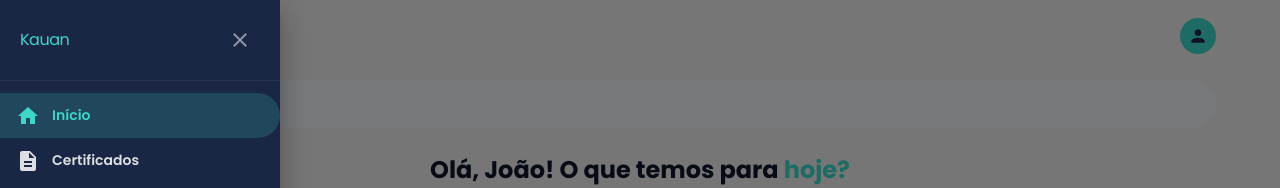
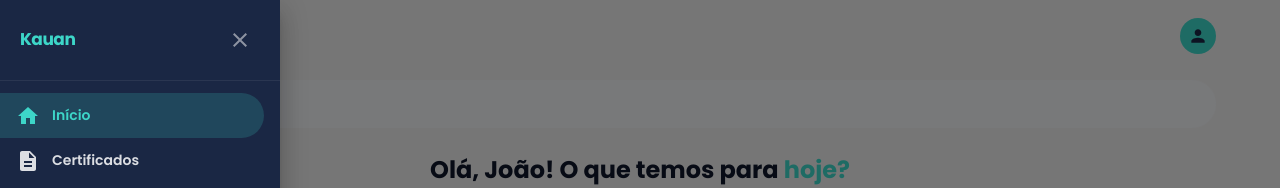
Before and after one commit to UCE020/UCE020-Front, a Next.js app: page /home in a window 1280 px wide. Both pictures are taken after a click on the button "Abrir menu". Shown: the top 188 px of the page. Built offline with nearby package versions, Linux system fonts and the light colour scheme; what @mui/material-nextjs would draw is missing.

Commit message:
chore: config CI using GitHub Actions and lint scripts  (#33)
* chore: config CI using GitHub Actions and lint scripts and perform type checking
* fix: up EventCard and EventList components to support handling click events and fixing the props

```diff
--- a/package.json
+++ b/package.json
@@ -9,7 +9,8 @@
     "dev": "next dev",
     "build": "next build",
     "start": "next start",
-    "lint": "eslint"
+    "lint": "eslint . --ext .ts,.tsx",
+    "type-check": "tsc --noEmit"
   },
   "dependencies": {
     "@emotion/react": "^11.14.0",
--- a/src/components/EventCard.tsx
+++ b/src/components/EventCard.tsx
@@ -1,9 +1,10 @@
 import { Box, Card, CardContent, Typography } from "@mui/material";
-import { Event } from "@/types/event";
+import { EventCardProps } from "@/types/event";
 
-export function EventCard({ event }: { event: Event }) {
+export function EventCard({ event, onClick }: EventCardProps) {
   return (
     <Card
+      onClick={onClick ? () => onClick(event) : undefined}
       elevation={1}
       sx={{
         display: "flex",
--- a/src/components/layout/AppDrawer.tsx
+++ b/src/components/layout/AppDrawer.tsx
@@ -3,7 +3,8 @@
 import {
   Drawer, Box, Typography,
   IconButton, List, ListItem,
-  ListItemIcon, ListItemText,
+  ListItemButton, ListItemIcon,
+  ListItemText,
 } from "@mui/material";
 import {
   Close, Home, Description,
@@ -60,9 +61,7 @@ export function AppDrawer({ open, onClose, activeHref = "/home" }: AppDrawerProp
         }}
       >
         <Typography
-          fontWeight={800}
-          fontSize={17}
-          sx={{ color: "#3dd6c8", letterSpacing: "-.5px" }}
+          sx={{ color: "#3dd6c8", letterSpacing: "-.5px", fontWeight: 800, fontSize: 17 }}
         >
           Kauan
         </Typography>
@@ -75,8 +74,8 @@ export function AppDrawer({ open, onClose, activeHref = "/home" }: AppDrawerProp
         {NAV_ITEMS.map((item) => {
           const isActive = item.href === activeHref;
           return (
-            <ListItem
-              key={item.href}
+            <ListItem key={item.href} disablePadding>
+              <ListItemButton
                 onClick={() => handleNav(item.href)}
                 sx={{
                   borderRadius: "0 50px 50px 0",
@@ -99,6 +98,7 @@ export function AppDrawer({ open, onClose, activeHref = "/home" }: AppDrawerProp
                     primary: { style: { fontWeight: 600, fontSize: 14 } },
                   }}
                 />
+              </ListItemButton>
             </ListItem>
           );
         })}
--- a/src/features/home/components/EventList.tsx
+++ b/src/features/home/components/EventList.tsx
@@ -27,7 +27,7 @@ export function EventList({ events, title = "Eventos inscritos", onEventClick }:
       </Typography>
 
       {events.length === 0 ? (
-        <Typography fontSize={14} color="text.secondary" textAlign="center" sx={{ py: 4 }}>
+        <Typography sx={{ fontSize: 14, color: "text.secondary", textAlign: "center", py: 4 }}>
           Nenhum evento encontrado.
         </Typography>
       ) : (
--- a/src/types/event.ts
+++ b/src/types/event.ts
@@ -6,3 +6,8 @@ export interface Event {
   time: string;
   imageUrl: string;
 }
+
+export interface EventCardProps {
+  event: Event;
+  onClick?: (event: Event) => void;
+}
--- a/src/types/index.ts
+++ b/src/types/index.ts
@@ -1,4 +1,5 @@
 export * from './activity';
+export * from './event';
 export * from './confirmModal';
 export * from './dialogModal';
 export * from './inputs';
```
Lines whose indentation alone changed are shown as unchanged.
